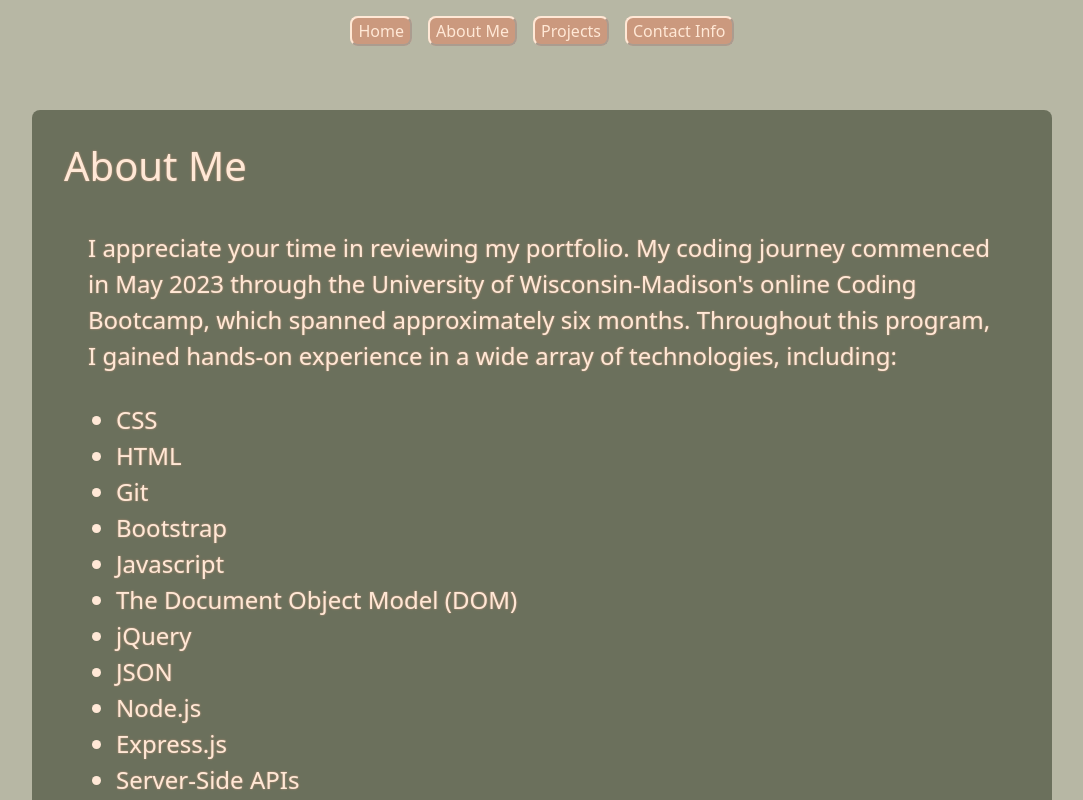
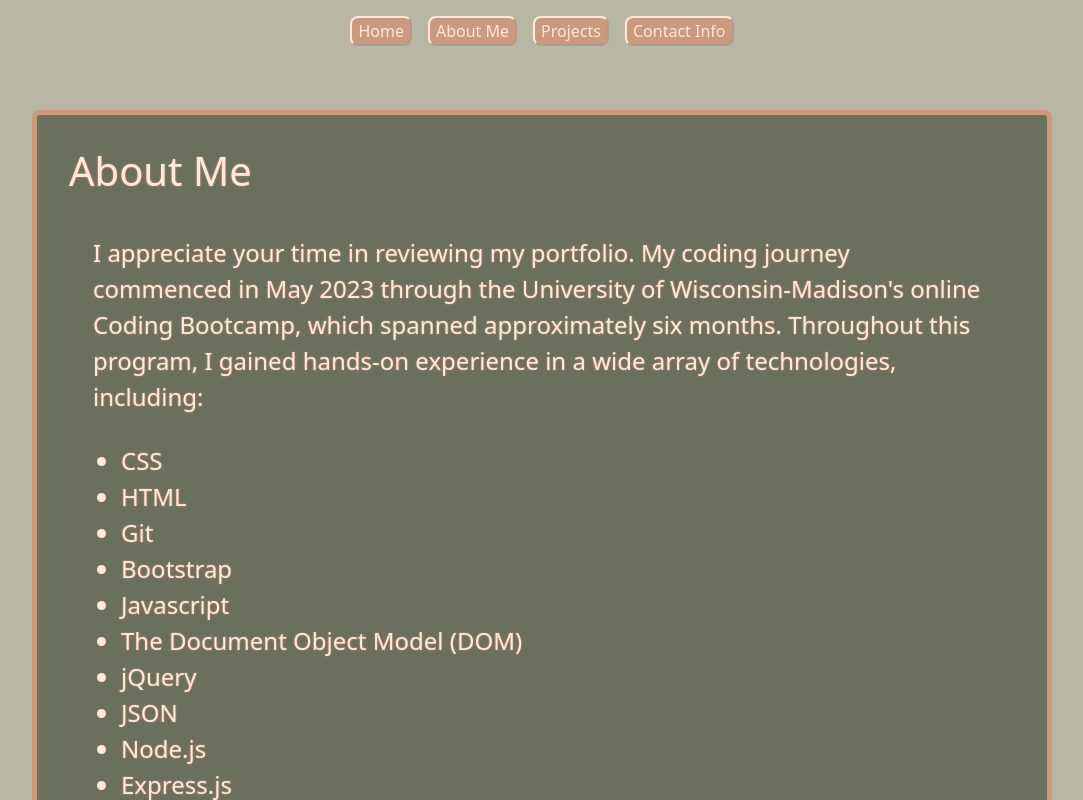
Before and after one commit to lizf57/react-portfolio, a React (Vite) app: page / in a window 1280 px wide. Both pictures are taken after a click on the link "About Me". Shown: the top 800 px of the page, without its empty margins (98-1181 px from the left). Built offline with nearby package versions, Linux system fonts and the light colour scheme.

Commit message:
update styling

```diff
--- a/src/components/About/about.css
+++ b/src/components/About/about.css
@@ -2,6 +2,7 @@
     color: #FFE8D6;
     text-shadow: 0 0 2px #CB997E;
     background-color: #6B705C;
+    border: 5px solid #Cb997E;
 }
 
 .about-title{
--- a/src/components/Project/index.jsx
+++ b/src/components/Project/index.jsx
@@ -48,7 +48,7 @@ const projects = [
       description: "SVG Logo Maker functions through Node JS command line using Inquirer for collecting input from the user to generate a logo to be saved as an SVG file.",
       deployedUrl: "https://github.com/lizf57/svg-logo-maker",
       repoUrl: "https://github.com/lizf57/svg-logo-maker"
-   },
+   }
 
 ]
 
```
Also changed, not shown: public/images/tictactoe.png (added).
